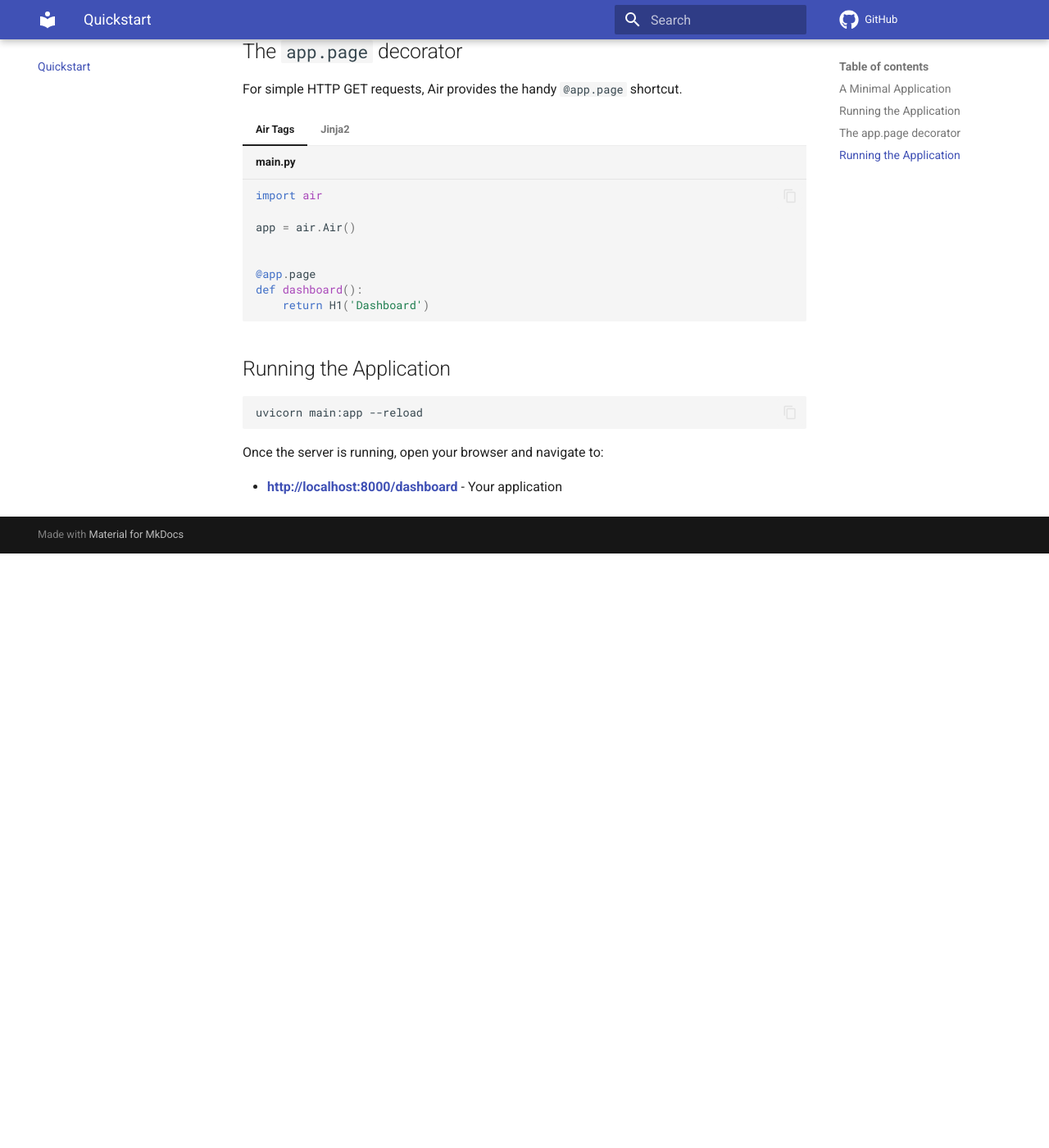
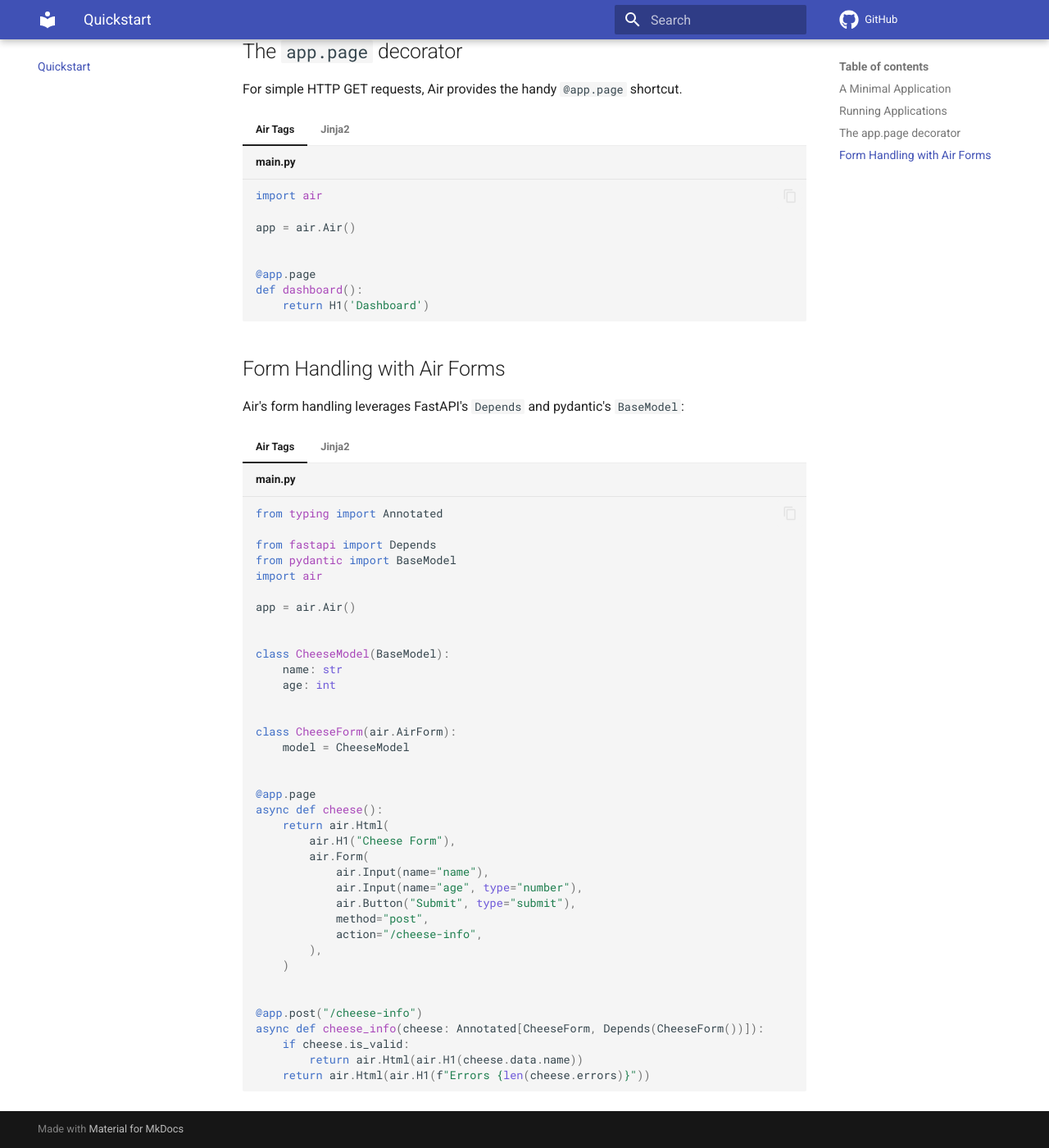
Before and after one commit to feldroy/air, an MkDocs documentation site: the page built from docs/quickstart.md, in a window 1280 px wide and 1400 px high, scrolled down 1259 px. Shown: the whole window at 82% size. Built offline with MkDocs 1.6.1 and Material for MkDocs 9.7.7, drawn with Linux system fonts in a browser that asks for light colours; comment, search, counter and statistics services are not loaded; before the commit the page ends 1934 px from its top, so only the background shows below that; some of the changed text lies outside the part shown.

Commit message:
Document how to use AirForms

````diff
--- a/docs/quickstart.md
+++ b/docs/quickstart.md
@@ -53,7 +53,7 @@ A minimal Air application:
     4. We define a GET route using `@app.get`. Unlike normal FastAPI projects using Jinja we don't need to set the `response_class` to HtmlResponse. That's because the `air.Air` wrapper handles that for us
     5. Our return calls `render()`, which reads the specified Jinja2 template and then produces the result as an `<h1></h1>` tag. The response type is `text/html`, so browsers display web pages
 
-## Running the Application
+## Running Applications
 
 To run your FastAPI application with uvicorn:
 
@@ -108,16 +108,107 @@ For simple HTTP GET requests, Air provides the handy `@app.page` shortcut.
         )
     ```
 
-    ```jinja title="templates/home.html"
+    ```jinja title="templates/dashboard.html"
     <h1>Dashboard</h1>
     ```
 
-## Running the Application
+## Form Handling with Air Forms
 
-```bash
-uvicorn main:app --reload
-```
+Air's form handling  leverages FastAPI's `Depends` and pydantic's `BaseModel`:
 
-Once the server is running, open your browser and navigate to:
+=== "Air Tags"
 
-- **[http://localhost:8000/dashboard](http://localhost:8000/dashboard)** - Your application
+    ```python title="main.py"
+    from typing import Annotated
+
+    from fastapi import Depends
+    from pydantic import BaseModel
+    import air
+
+    app = air.Air()
+
+
+    class CheeseModel(BaseModel):
+        name: str
+        age: int
+
+
+    class CheeseForm(air.AirForm):
+        model = CheeseModel
+
+
+    @app.page
+    async def cheese():
+        return air.Html(
+            air.H1("Cheese Form"),
+            air.Form(
+                air.Input(name="name"),
+                air.Input(name="age", type="number"),
+                air.Button("Submit", type="submit"),
+                method="post",
+                action="/cheese-info",
+            ),
+        )
+
+
+    @app.post("/cheese-info")
+    async def cheese_info(cheese: Annotated[CheeseForm, Depends(CheeseForm())]):
+        if cheese.is_valid:
+            return air.Html(air.H1(cheese.data.name))
+        return air.Html(air.H1(f"Errors {len(cheese.errors)}"))
+
+    ```
+
+
+=== "Jinja2"
+
+
+    ```python title="main.py"
+    import air
+    from fastapi import Request, Depends
+    from pydantic import BaseModel
+    from typing import Annotated
+
+
+    app = air.Air()
+    render = air.Jinja2Renderer(directory="templates")
+
+
+    class CheeseModel(BaseModel):
+        name: str
+        age: int
+
+
+    class CheeseForm(air.AirForm):
+        model = CheeseModel
+
+
+    @app.page
+    async def cheese(request: Request):
+        return render(request, name="cheese_form.html")
+
+
+    @app.post("/cheese-info")
+    async def cheese_info(
+        request: Request, cheese: Annotated[CheeseForm, Depends(CheeseForm())]
+    ):
+        return render(request, name="cheese_info.html", cheese=cheese)
+    ```
+
+    ```jinja title="templates/cheese_form.html"
+    <h1>Cheese Form</h1>
+    <form method="post" action="/cheese-info">
+      <input name="name">
+      <input name="age" type="number">
+      <button type="submit">Submit</button>
+    </form>
+    ```
+
+    ```jinja title="templates/cheese_info.html"
+    {% if cheese.is_valid %}
+        <h1>{{cheese.data.name}}</h1>
+        <p>Age: {{cheese.data.age}}</p>
+    {% else %}
+        <h1>Errors {{len(cheese.errors)}}</h1>
+    {% endif %}
+    ```
````
